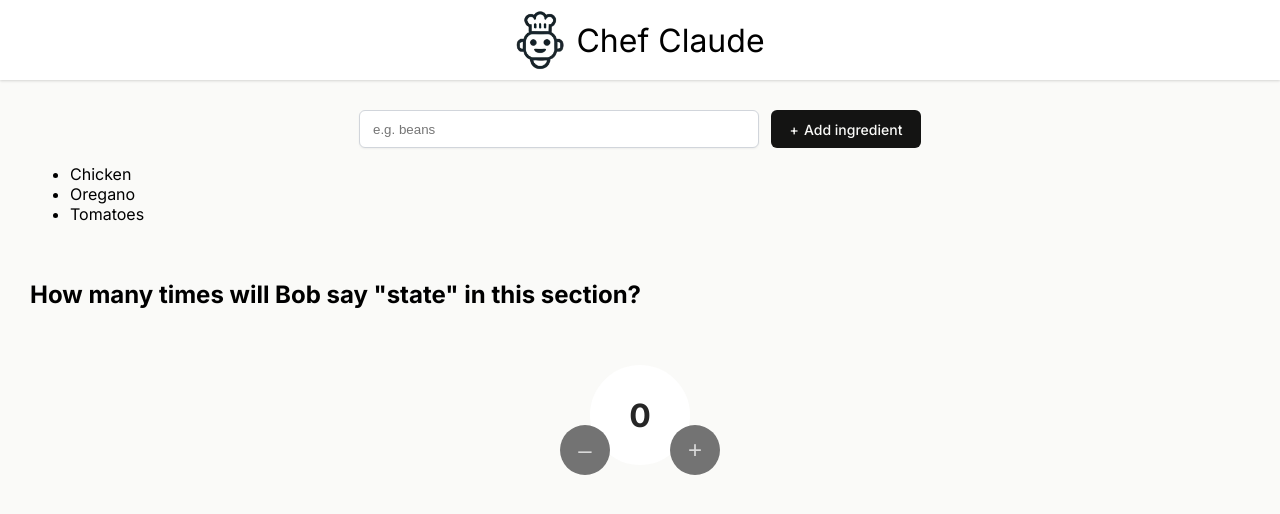
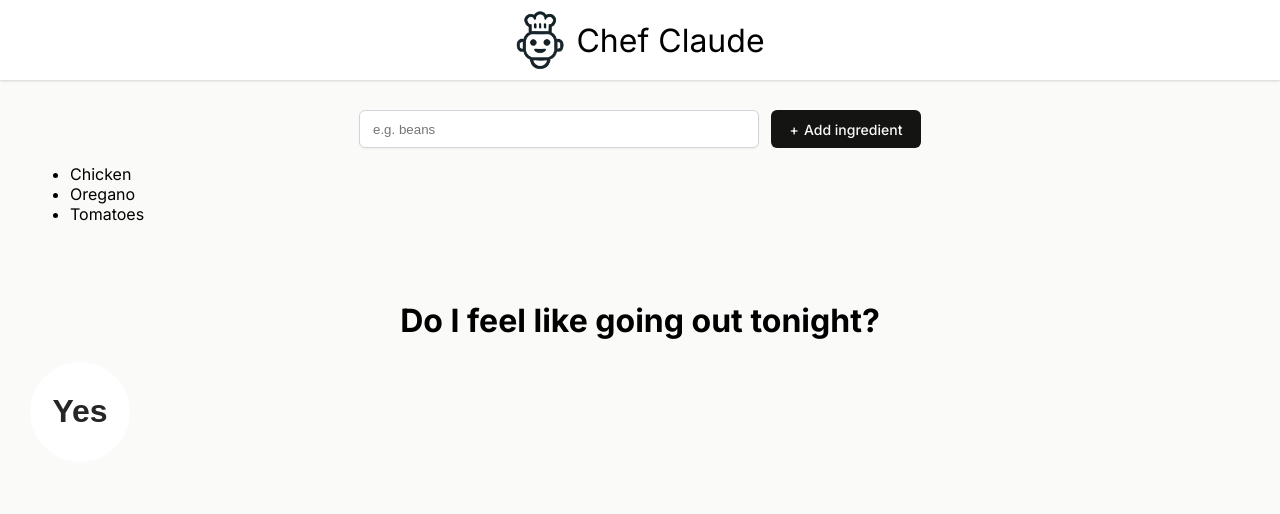
Before and after one commit to SekavArielight/chef-claude, a React (Vite) app: page / in a window 1280 px wide. Shown: the top 514 px of the page. Built offline with nearby package versions, Linux system fonts and the light colour scheme.

Commit message:
feat: implement ToggleState component and update App to include it; enhance styling for toggle state display

```diff
--- a/src/App.jsx
+++ b/src/App.jsx
@@ -1,14 +1,14 @@
 import React from "react";
 import Header from "./components/Header";
 import MainComponent from "./components/MainComponent";
-import Counter from "./components/Counter";
+import ToggleState from "./components/ToggleState";
 
 const App = () => {
   return (
     <>
       <Header />
       <MainComponent/>
-      <Counter/>
+      <ToggleState/>
     </>
   );
 };
--- /dev/null
+++ b/src/components/ToggleState.jsx
@@ -0,0 +1,25 @@
+import { useState } from "react";
+
+export default function ToggleState() {
+  const [isGoingOut, setIsGoingOut] = useState(true);
+
+  const stateToggle = () => {
+    // setIsGoingOut(!isGoingOut)
+    setIsGoingOut((prev) => !prev);
+  };
+
+  return (
+    <main>
+      <h1 className="title">Do I feel like going out tonight?</h1>
+      <button
+        onClick={stateToggle}
+        className="value"
+        aria-label={`Current answer is ${
+          isGoingOut ? "Yes" : "No"
+        }. Click to change it.`}
+      >
+        {isGoingOut ? "Yes" : "No"}
+      </button>
+    </main>
+  );
+}
--- a/src/index.css
+++ b/src/index.css
@@ -135,3 +135,24 @@ body {
     margin-right: -20px;
     z-index: 1;
 }
+
+/* TOGGLE STATE CSS */
+
+main > .title {
+    text-align: center;
+}
+
+main > .value {
+    background-color: white;
+    border: none;
+    border-radius: 50%;
+    height: 100px;
+    width: 100px;
+    display: flex;
+    justify-content: center;
+    align-items: center;
+    color: #262626;
+    font-size: 2rem;
+    font-weight: bold;
+    cursor: pointer;
+}
```
